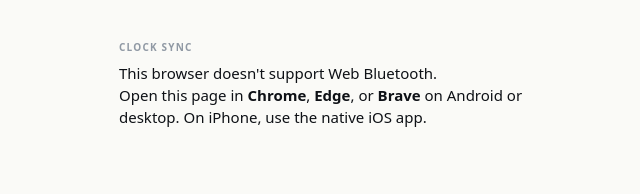
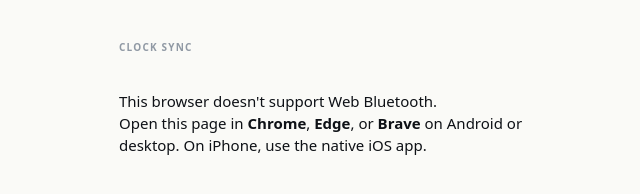
Before and after one commit to andrew-hesse/xiaomi-clock-sync, a website built with Vite: page index.html in a window 1280 px wide. Shown: the whole page, without its empty margins (311-951 px from the left). Built offline with nearby package versions, Linux system fonts and the light colour scheme.

Commit message:
fix(styles): apply view rhythm via .view, not #app
#app has a single child (the active view section), so gap on #app
collapsed the rhythm to zero between header, stage, button, and
tertiary. Moved the flex column + gap to .view where the actual
children live, and bumped from 24px to 28px so the action button
reads as a deliberate next step rather than glued to the stage.

```diff
--- a/src/styles/base.css
+++ b/src/styles/base.css
@@ -30,9 +30,17 @@
 #app {
   max-width: 420px;
   margin: 0 auto;
+}
+
+/*
+ * Each rendered view is a flex column. The vertical rhythm between header,
+ * stage, primary action, and tertiary lives here — NOT on #app, because #app
+ * only ever has one child (the active view).
+ */
+.view {
   display: flex;
   flex-direction: column;
-  gap: var(--space-5);
+  gap: 28px;
 }
 
 .mono {
```
